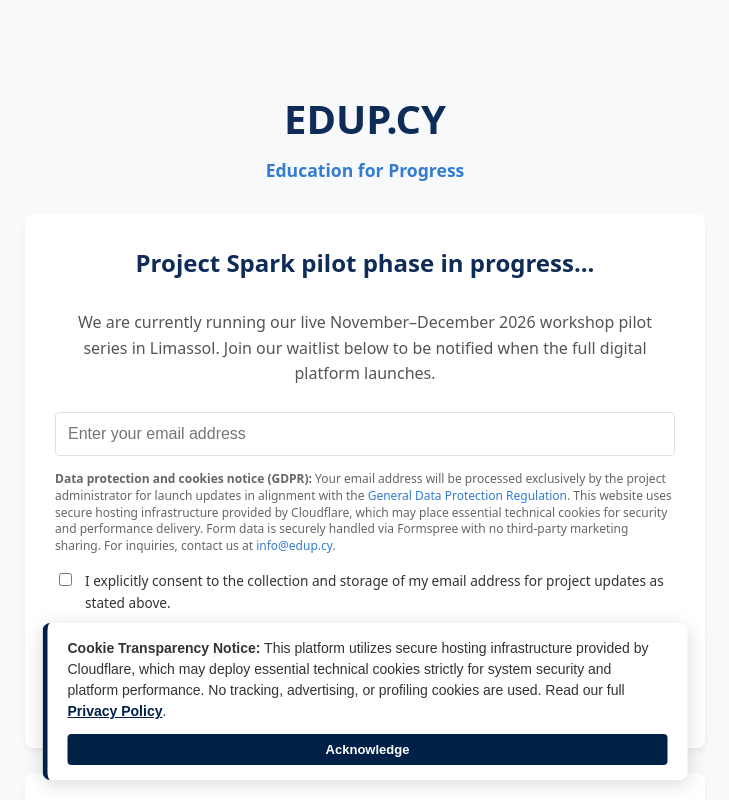
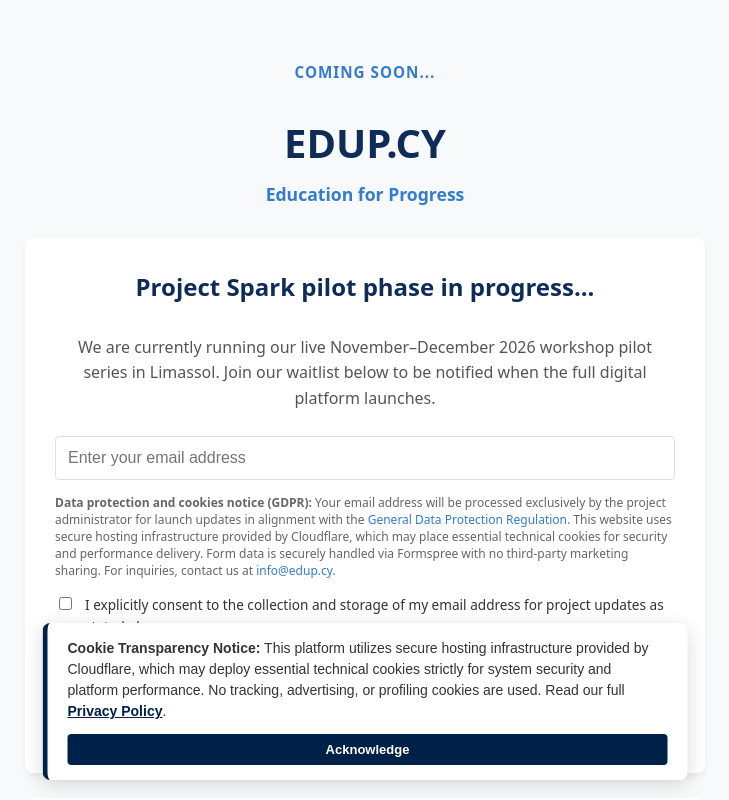
Before and after one commit to EDUP-CY/edup-landing, a plain HTML site: page index.html in a window 1280 px wide. Shown: the top 800 px of the page, without its empty margins (275-1004 px from the left). Drawn offline with Linux system fonts and the light colour scheme.

Commit message:
Update index.html
Add coming-soon block in <header> and <style>

```diff
--- a/index.html
+++ b/index.html
@@ -29,6 +29,14 @@
         header {
             text-align: center;
             padding: 20px 0 30px 0;
+        }
+        .coming-soon {
+            font-size: 0.95rem;
+            color: var(--accent);
+            font-weight: 600;
+            margin-bottom: 5px;
+            text-transform: uppercase;
+            letter-spacing: 1px;
         }
         h1 {
             color: var(--primary);
@@ -143,6 +151,7 @@
 <body>
     <div class="wrapper">
         <header>
+            <div class="coming-soon">Coming soon...</div>
             <h1>EDUP.CY</h1>
             <div class="tagline">Education for Progress</div>
         </header>
```
